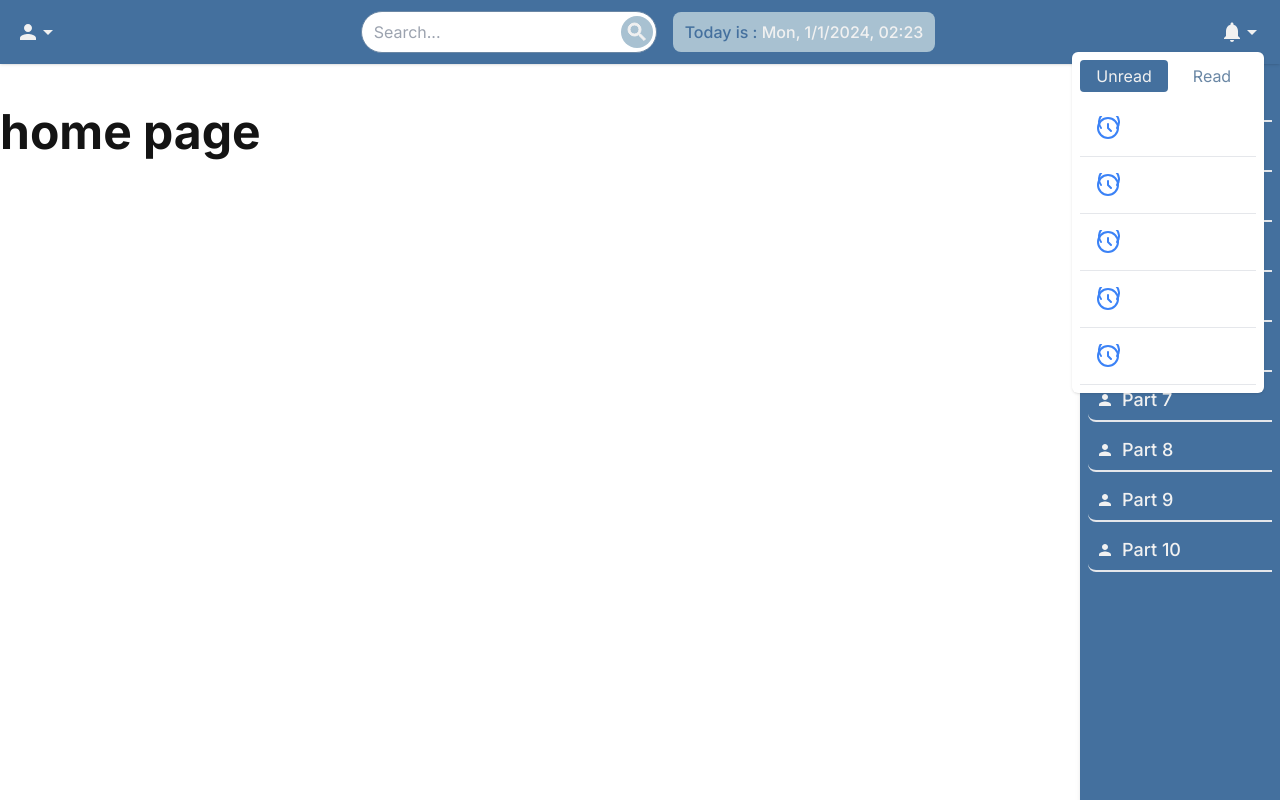
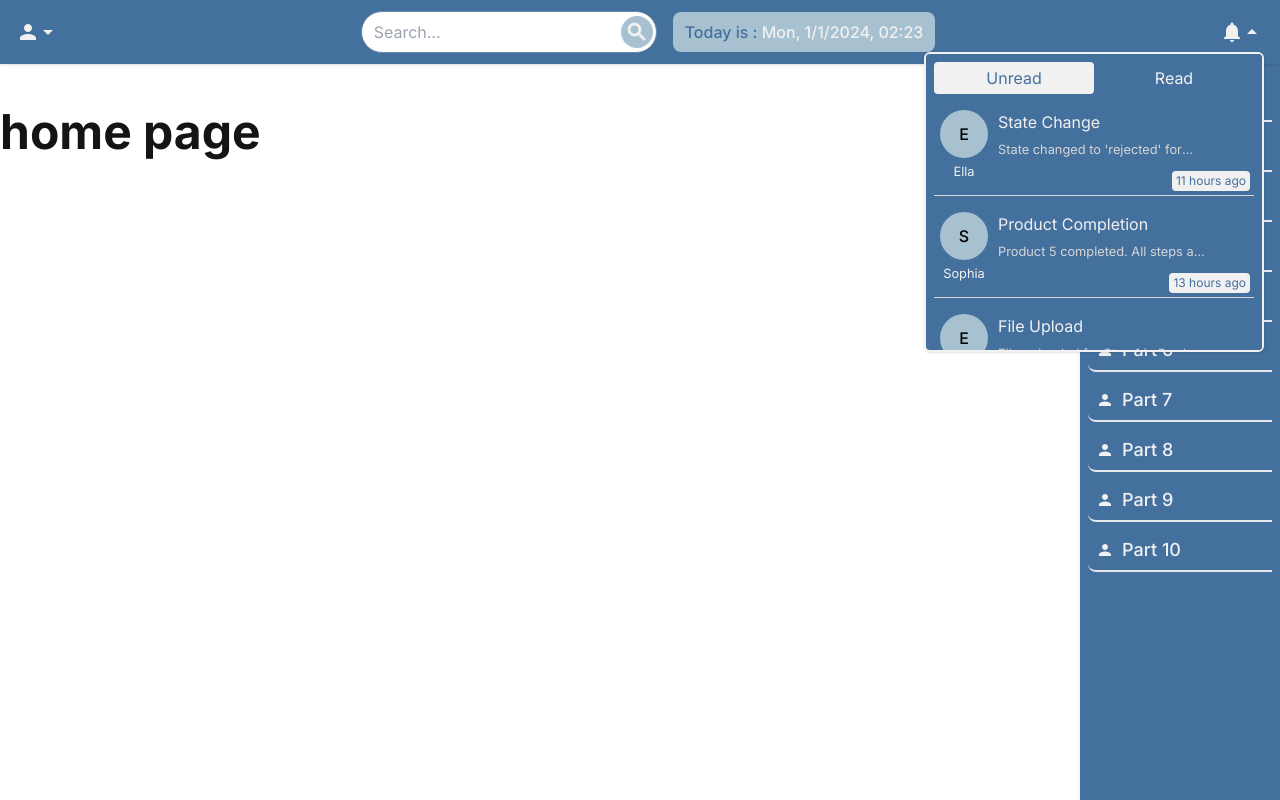
Before and after one commit to ART1377/Workflow-step-by-step, a Next.js app: page / in a window 1280 px wide. Both pictures are taken after a click on the button 1242 px from the left and 32 px from the top of the page. Built offline with nearby package versions, Linux system fonts and the light colour scheme; data requests are answered from the project's data file.

Commit message:
notification component and notificationItem component got better with new sytles

```diff
--- a/package.json
+++ b/package.json
@@ -11,6 +11,7 @@
   "dependencies": {
     "@reduxjs/toolkit": "^2.0.1",
     "axios": "^1.6.2",
+    "date-fns": "^3.0.6",
     "next": "14.0.4",
     "react": "^18",
     "react-dom": "^18",
--- a/src/app/components/Notification/Notification.tsx
+++ b/src/app/components/Notification/Notification.tsx
@@ -1,13 +1,17 @@
 import React, { useEffect, useState } from "react";
 import DropDownItem from "../DropDownItem/DropDownItem";
-import { MdNotifications, MdArrowDropDown } from "react-icons/md";
+import {
+  MdNotifications,
+  MdArrowDropDown,
+  MdArrowDropUp,
+} from "react-icons/md";
 import {
   fetchNotifications,
   markAsRead,
 } from "../../redux/slices/notificationSlice";
 import { useAppDispatch, useAppSelector } from "@/app/redux/hooks/hooks";
 import { Notification } from "../../../../next-type-d";
-import NotificationItem from "../NotificationItem/NotificationItem";
+import NotificationItem from "../Notification/NotificationItem/NotificationItem";
 
 const Notification = () => {
   const dispatch = useAppDispatch();
@@ -47,19 +51,27 @@ const Notification = () => {
         className="text-light flex items-end"
       >
         <MdNotifications className="text-light text-2xl" />
+        {isNotificationsOpen ? (
+          <MdArrowDropUp className="text-light text-2xl -ms-1" />
+        ) : (
           <MdArrowDropDown className="text-light text-2xl -ms-1" />
+        )}
       </button>
       {isNotificationsOpen && (
         <div
-          className={`absolute right-0 mt-2 w-48 bg-white p-2 rounded-md shadow ${
+          className={`max-h-[300px] overflow-y-scroll absolute right-0 mt-2 p-2 rounded-md shadow border-light border-2  ${
             isNotificationsOpen && "block"
-          }`}
+          }
+          ${activeTab === "unread" ? "bg-primary-dark" : " bg-light"}
+          `}
         >
           {/* Notification Tabs */}
           <div className="flex mb-2">
             <button
-              className={`w-1/2 py-1 text-center text-light rounded-radius-main ${
-                activeTab === "unread" ? "bg-primary-dark" : "text-primary-main"
+              className={`w-1/2 py-1 text-center  rounded-radius-main ${
+                activeTab === "unread"
+                  ? "bg-light text-primary-dark"
+                  : "text-primary-main"
               }`}
               onClick={() => handleTabChange("unread")}
             >
@@ -67,7 +79,7 @@ const Notification = () => {
             </button>
             <button
               className={`w-1/2 py-1 text-center text-light rounded-radius-main ${
-                activeTab === "read" ? "bg-primary-dark" : "text-primary-main"
+                activeTab === "read" ? "bg-primary-dark" : "text-light"
               }`}
               onClick={() => handleTabChange("read")}
             >
@@ -76,14 +88,21 @@ const Notification = () => {
           </div>
 
           {/* Notification dropdown content */}
-          {filteredNotifications?.map((notification: Notification) => {
+          <div className="mt-3">
+            {filteredNotifications?.map(
+              (notification: Notification, index: number) => {
+                if (index < 10) {
                   return (
                     <NotificationItem
                       key={notification.id}
                       notification={notification}
+                      last={true}
                     />
                   );
-          })}
+                }
+              }
+            )}
+          </div>
         </div>
       )}
     </div>
@@ -91,20 +110,3 @@ const Notification = () => {
 };
 
 export default Notification;
-
-// import React from 'react'
-// import { Notification } from '../../../../../next-type-d';
-
-// type Props = {
-//     notification:Notification;
-// }
-
-// const NotificationItem = ({notification}: Props) => {
-//   return (
-//     <>
-
-//     </>
-//   )
-// }
-
-// export default NotificationItem
--- /dev/null
+++ b/src/app/components/Notification/NotificationItem/NotificationItem.tsx
@@ -0,0 +1,46 @@
+import React from "react";
+import { Notification } from "../../../../../next-type-d";
+import TimeAgo from "../../TimeAgo/TimeAgo";
+
+type Props = {
+  notification: Notification;
+  last:boolean;
+};
+const NotificationItem = ({
+  notification: { id, message, read, sender, timestamp, title },
+}: Props) => {
+
+
+  return (
+    <>
+      <div className={`flex relative mb-3 border-b p-1 gap-2 w-[320px] h-[90px] ${read?'bg-light border-gray-dark':'bg-primary-dark border-gray-light'}`}>
+        <div className={`sender w-1/6 flex flex-col items-center`}>
+          <div className="bg-primary-light w-12 h-12 rounded-full flex justify-center items-center font-medium">
+            {sender.senderName[0]}
+          </div>
+          <div>
+            <small className={`text-bold capitalize ${read?'text-dark':'text-light'}`}>{sender.senderName}</small>
+          </div>
+        </div>
+        <div className={`body w-4/6 flex flex-col gap-1.5`}>
+          <div>
+            <p className={`line-clamp-1 ${read?'text-dark':'text-light'}`}>{title}</p>
+          </div>
+          <div>
+            <small className={`line-clamp-1 ${read?'text-gray-dark':'text-gray-light'}`}>{message}</small>
+          </div>
+        </div>
+        <div className={`last w-1.6`}>
+          <div className={`text-xs px-1 py-0.5 absolute bottom-1 right-1 w-max rounded-radius-main ${read?'bg-primary-dark':'bg-light'}`}>
+            <span className={` ${read?'text-light':'text-primary-dark'}`}>
+
+            <TimeAgo timestamp={timestamp} />
+            </span>
+          </div>
+        </div>
+      </div>
+    </>
+  );
+};
+
+export default NotificationItem;
--- a/src/app/components/NotificationItem/NotificationItem.tsx
+++ /dev/null
@@ -1,50 +0,0 @@
-// components/NotificationItem.tsx
-import React from 'react';
-
-interface NotificationItemProps {
-  title: string;
-  description: string;
-  timestamp: string;
-}
-
-const NotificationItem: React.FC<NotificationItemProps> = ({
-  title,
-  description,
-  timestamp,
-}) => {
-  return (
-    <div className="p-4 border-b border-gray-200 hover:bg-gray-50 transition duration-300 ease-in-out">
-      <div className="flex items-center">
-        <div className="flex-shrink-0">
-          <svg
-            className="h-6 w-6 text-blue-500"
-            fill="none"
-            strokeLinecap="round"
-            strokeLinejoin="round"
-            strokeWidth="2"
-            viewBox="0 0 24 24"
-            stroke="currentColor"
-          >
-            <circle cx="12" cy="12" r="10" />
-            <path d="M12 8v4l3 3m6-3a10 10 0 1 0-16 0h0"></path>
-          </svg>
-        </div>
-        <div className="ml-3">
-          <p className="text-sm leading-5 font-medium text-gray-900">{title}</p>
-          <p className="mt-1 text-sm leading-5 text-gray-500">{description}</p>
-          <p className="mt-1 text-xs leading-4 text-gray-500">{timestamp}</p>
-        </div>
-      </div>
-    </div>
-    //    <div>
-    //    <NotificationItem
-    //      title="Task Assigned"
-    //      description="You have been assigned a new task on project XYZ."
-    //      timestamp="2 hours ago"
-    //    />
-    //    {/* Add more NotificationItems as needed */}
-    //  </div>
-  );
-};
-
-export default NotificationItem;
--- /dev/null
+++ b/src/app/components/TimeAgo/TimeAgo.tsx
@@ -0,0 +1,18 @@
+import { formatDistanceToNow } from 'date-fns';
+import { parseISO } from 'date-fns';
+
+interface TimeAgoProps {
+  timestamp: string; // Assuming the timestamp is in the format '2024-01-01T16:30:00Z'
+}
+
+const TimeAgo: React.FC<TimeAgoProps> = ({ timestamp }) => {
+  const parsedTimestamp = parseISO(timestamp);
+  const timeAgo = formatDistanceToNow(parsedTimestamp, { addSuffix: true });
+
+
+  const numericalTimeAgo = timeAgo.match(/\d+/);
+
+  return `${numericalTimeAgo} hours ago`
+};
+
+export default TimeAgo;
```
Also changed, not shown: 1 other file (tests, documents, lock files or other folders). Lines whose indentation alone changed are shown as unchanged.
